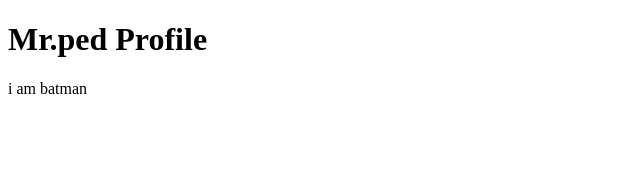
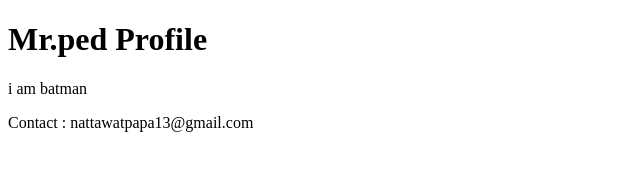
Before and after one commit to NattawatDuengsuwan/github-desktop-project, a plain HTML site: page index.html in a window 1280 px wide. Shown: the whole page, without its empty margins (0-640 px from the left). Drawn offline with Linux system fonts and the light colour scheme.

Commit message:
Add contact me
Add contact me

```diff
--- a/index.html
+++ b/index.html
@@ -9,5 +9,6 @@
 <body>
     <h1>Mr.ped Profile</h1>
     <p> i am batman</p>
+    <footer>Contact : nattawatpapa13@gmail.com</footer>
 </body>
 </html>
```
